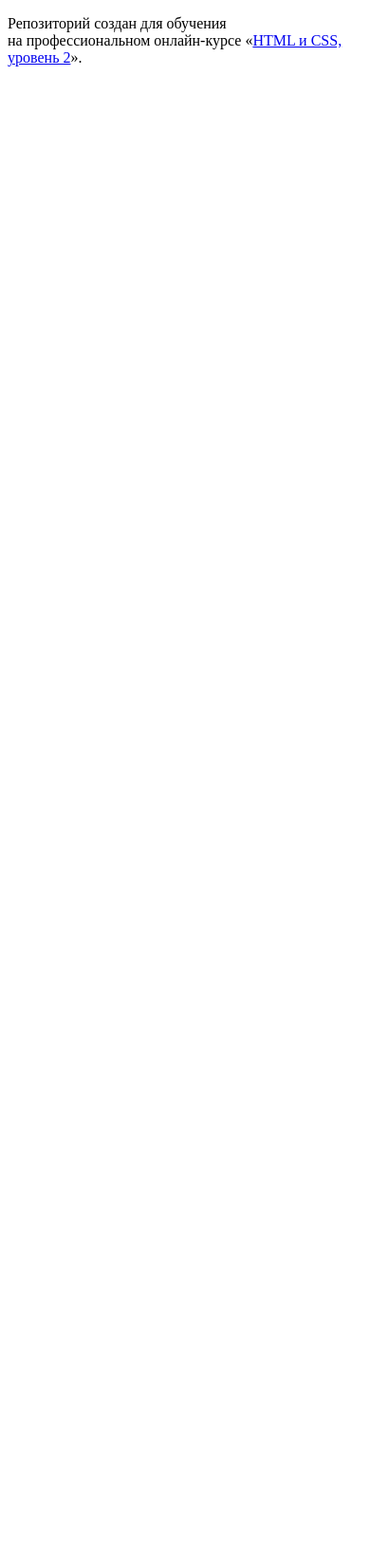
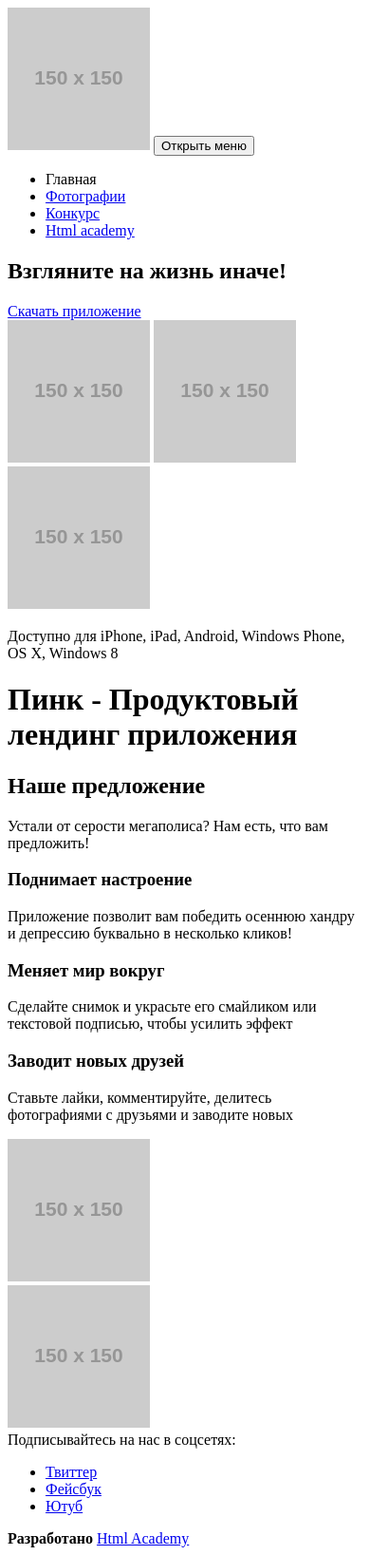
Before and after one commit to dmitrii-shishkin/1106885-pink-20, a website: page source/index.html in a window 390 px wide. Shown: the whole page at 95% size. Before the commit the page ends 844 px from the top, so only its background shows below. Drawn offline with Linux system fonts and the light colour scheme; placeholder pictures from the web are drawn by us.

Commit message:
Размечает личный проект по БЭМ

```diff
--- a/source/index.html
+++ b/source/index.html
@@ -1,12 +1,106 @@
 <!DOCTYPE html>
-<html lang="ru">
-  <head>
-    <meta charset="utf-8">
-    <title>HTML Academy: Пинк</title>
-  </head>
-  <body>
-
-    <p>Репозиторий создан для обучения на профессиональном онлайн‑курсе «<a href="https://htmlacademy.ru/intensive/adaptive">HTML и CSS, уровень 2</a>».</p>
-
-  </body>
+<html class="page" lang="ru">
+<head>
+  <meta charset="utf-8">
+  <title>HTML Academy: Пинк</title>
+</head>
+<body class="page__body">
+  <header class="page-header">
+    <nav class="main-nav">
+      <div class="main-nav__main-wrapper">
+        <div class="main-nav__logo-wrapper">
+          <a class="main-nav__logo">
+            <img src="https://via.placeholder.com/150x150" width="150" height="150" alt="Логотип Пинк">
+          </a>
+          <button class="main-nav__toggle" type="button">
+            <span class="visually-hidden">Открыть меню</span>
+          </button>
+        </div>
+        <div class="main-nav__wrapper">
+          <ul class="main-nav__list site-list">
+            <li class="site-list__item site-list__item--active"><a>Главная</a></li>
+            <li class="site-list__item"><a href="photo.html">Фотографии</a></li>
+            <li class="site-list__item"><a href="form.html">Конкурс</a></li>
+            <li class="site-list__item"><a href="#">Html academy</a></li>
+          </ul>
+        </div>
+      </div>
+    </nav>
+    <div class="page-header__wrapper">
+      <div class="intro">
+        <div class="intro__wrapper">
+          <h2 class="intro__title">Взгляните на жизнь иначе!</h2>
+          <a class="intro__button" href="#">Скачать приложение</a>
+          <div class="intro__download">
+            <a class="apple-logo" href="#"><img src="https://via.placeholder.com/150x150" width="150" height="150"
+                alt="Логотип Apple"></a>
+            <a class="android-logo" href="#"><img src="https://via.placeholder.com/150x150" width="150" height="150"
+                alt="Логотип Android"></a>
+            <a class="microsoft-logo" href="#"><img src="https://via.placeholder.com/150x150" width="150" height="150"
+                alt="Логотип Microsoft"></a>
+            <p class="intro__content">Доступно для iPhone, iPad, Android, Windows Phone, OS X, Windows 8</p>
+          </div>
+        </div>
+      </div>
+    </div>
+  </header>
+  <main class="page-main">
+    <h1 class="visually-hidden">Пинк - Продуктовый лендинг приложения</h1>
+    <section class="offering">
+      <header class="offering__header">
+        <h2 class="visually-hidden">Наше предложение</h2>
+        <p class="offering__slogan">Устали от серости мегаполиса? Нам есть, что вам предложить!</p>
+      </header>
+      <div class="offering__wrapper">
+        <div class="offering__list">
+          <div class="offering__item offering__item--raises">
+            <h3 class="offering__title">Поднимает настроение</h3>
+            <p class="offering__description">Приложение позволит вам победить осеннюю хандру и депрессию буквально в
+              несколько кликов!</p>
+          </div>
+          <div class="offering__item offering__item--changes">
+            <h3 class="offering__title">Меняет мир вокруг</h3>
+            <p class="offering__description">Сделайте снимок и украсьте его смайликом или текстовой подписью, чтобы
+              усилить эффект</p>
+          </div>
+          <div class="offering__item offering__item--make">
+            <h3 class="offering__title">Заводит новых друзей</h3>
+            <p class="offering__description">Ставьте лайки, комментируйте, делитесь фотографиями с друзьями и заводите
+              новых</p>
+            <img src="https://via.placeholder.com/150x150" width="150" height="150" alt="Экран телефона со смайликом">
+          </div>
+        </div>
+      </div>
+    </section>
+  </main>
+  <footer class="page-footer">
+    <div class="page-footer__wrapper">
+      <div class="page-footer__logo-wrapper">
+        <a class="page-footer__logo">
+          <img src="https://via.placeholder.com/150x150" width="150" height="150" alt="Логотип Пинк">
+        </a>
+      </div>
+      <div class="page-footer__social social">
+        <span class="visually-hidden">Подписывайтесь на нас в соцсетях:</span>
+        <ul class="social__list">
+          <li class="social__item">
+            <a class="social__link social__link--twitter" href="#">
+              Твиттер</a>
+          </li>
+          <li class="social__item">
+            <a class="social__link social__link--facebook" href="#">Фейсбук</a>
+          </li>
+          <li class="social__item">
+            <a class="social__link social__link--youtube" href="#">Ютуб</a>
+          </li>
+        </ul>
+      </div>
+      <div class="page-footer__copyright copyright">
+        <b class="copyright__text">Разработано</b>
+        <a class="copyright__link copyright__link--html-academy" href="https://htmlacademy.ru/intensive/adaptive">Html
+          Academy</a>
+      </div>
+    </div>
+  </footer>
+</body>
 </html>
```
Also changed, not shown: source/form.html (added, +67 -0 lines), source/photo.html (added, +183 -0 lines).
